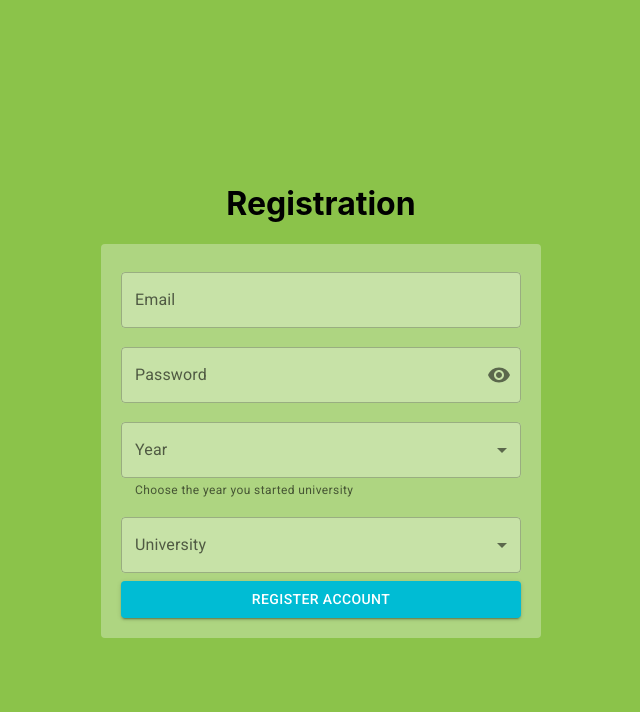
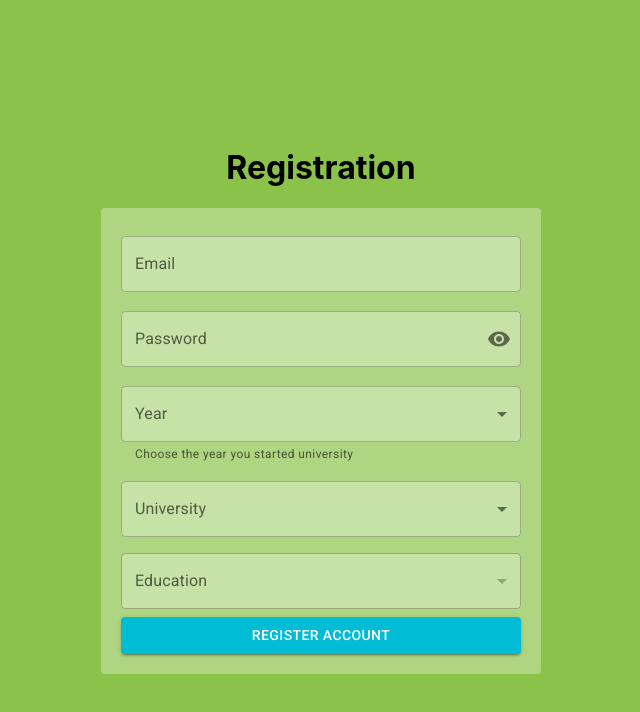
Before and after one commit to WebLabs-AB/MasterChooserApplication, a React (Create React App) app in the folder Frontend/masterfrontend/: page / in a window 1280 px wide. Shown: the top 712 px of the page, without its empty margins (319-959 px from the left). Built offline with nearby package versions, Linux system fonts and the light colour scheme.

Commit message:
"All fields are now done in the registration page"

```diff
--- a/Frontend/masterfrontend/src/Components/SelectMenuList.tsx
+++ b/Frontend/masterfrontend/src/Components/SelectMenuList.tsx
@@ -10,12 +10,13 @@ interface Props {
   labelId: string;
   value: string;
   outlinedLabel: string;
+  disabled: boolean;
   valueList: any;
   setValue: any;
   setValueOk: any;
 }
 
-export const SelectMenuList: React.FC<Props> = ({ id, labelId, value, outlinedLabel, valueList, setValue, setValueOk}) => {
+export const SelectMenuList: React.FC<Props> = ({ id, labelId, value, outlinedLabel, disabled, valueList, setValue, setValueOk}) => {
 
     const handleChange = (event: SelectChangeEvent) => {
       setValue(event.target.value);
@@ -29,6 +30,7 @@ export const SelectMenuList: React.FC<Props> = ({ id, labelId, value, outlinedLa
         value={value}
         label={outlinedLabel}
         onChange={handleChange}
+        disabled={disabled}
         sx={{backgroundColor: Colors.transparentWhite, maxWidth: '400px'}}
       >
         {valueList.map((item: string)=> (
--- a/Frontend/masterfrontend/src/Screens/RegistrationPage.tsx
+++ b/Frontend/masterfrontend/src/Screens/RegistrationPage.tsx
@@ -30,6 +30,10 @@ export const RegistrationPage: React.FC = () => {
     const [university, setUniversity] = useState("");
     const [universityOk, setUniversityOk] = useState(false);
 
+     // Hooks used for education selectmenulist
+     const [education, setEducation] = useState("");
+     const [educationOk, setEducationOk] = useState(false);
+
     // Used for snackbar
     const [open, setOpen] = useState(false);
 
@@ -49,6 +53,12 @@ export const RegistrationPage: React.FC = () => {
     const universityOutlinedLabel= "University";
     const universityInputLabelId = "simple-university-inputlabel"
 
+    // Education selectmenulist id's
+    const educationMenuLabelId = "simple-education-label";
+    const educationMenuId = "simple-education-id";
+    const educationOutlinedLabel= "Education";
+    const educationInputLabelId = "simple-education-inputlabel"
+
     const startingYearsList = [
         '2019',
         '2020',
@@ -61,6 +71,11 @@ export const RegistrationPage: React.FC = () => {
         'Chalmers',
     ];
 
+    const educationList = [
+        'U',
+        'D',
+    ];
+
     const handleClose = () => {
         setOpen(false);
     };
@@ -71,7 +86,7 @@ export const RegistrationPage: React.FC = () => {
 
     const registerUser = () => {
 
-        if(emailOk === false || passwordOk === false || startingYearOk === false || universityOk === false) {
+        if(emailOk === false || passwordOk === false || startingYearOk === false || universityOk === false || educationOk === false) {
             openSnackBar();
         }
         else {
@@ -80,6 +95,7 @@ export const RegistrationPage: React.FC = () => {
             console.log(password);
             console.log(startingYear);
             console.log(university);
+            console.log(education);
         }
     };
 
@@ -151,6 +167,7 @@ export const RegistrationPage: React.FC = () => {
                     labelId={startingYearMenuLabelId}
                     value={startingYear}
                     outlinedLabel={startingYearOutlinedLabel}
+                    disabled={false}
                     valueList={startingYearsList}
                     setValue={setStartingYear}
                     setValueOk={setStartingYearOk}
@@ -170,9 +187,29 @@ export const RegistrationPage: React.FC = () => {
                     labelId={universityMenuLabelId}
                     value={university}
                     outlinedLabel={universityOutlinedLabel}
+                    disabled={false}
                     valueList={universityList}
                     setValue={setUniversity}
                     setValueOk={setUniversityOk}
+                />
+            </FormControl>
+
+            <FormControl
+                sx={{m: 1, width: '80vw', marginTop: '1vh',
+                marginBottom: '1vh', maxWidth: '400px'}}
+                variant="outlined"
+            >
+                <InputLabel id={educationInputLabelId}>Education</InputLabel>
+
+                <SelectMenuList
+                    id={educationMenuId}
+                    labelId={educationMenuLabelId}
+                    value={education}
+                    outlinedLabel={educationOutlinedLabel}
+                    disabled={!universityOk}
+                    valueList={educationList}
+                    setValue={setEducation}
+                    setValueOk={setEducationOk}
                 />
             </FormControl>
 
```
